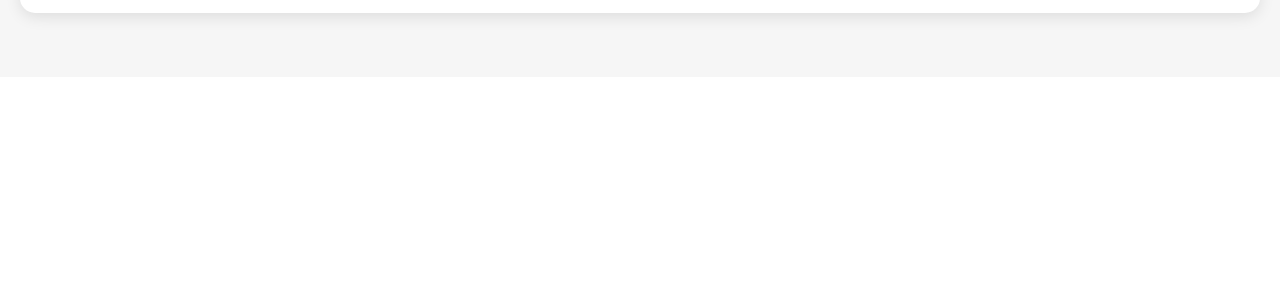
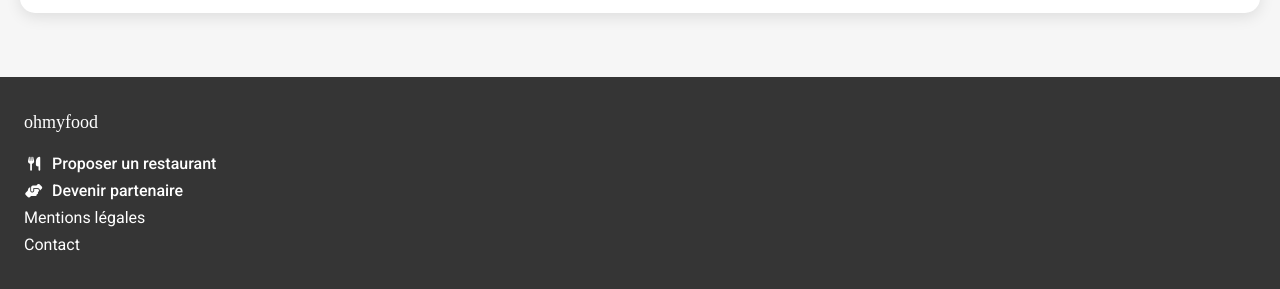
Before and after one commit to sensologica/ocjsr_p03, a website: page index.html in a window 1280 px wide. Shown: the part 1575-1864 px from the top of the page. Before the commit the page ends 1652 px from the top, so only its background shows below. Drawn offline with Linux system fonts and the light colour scheme; a web font is replaced by a local one.

Commit message:
Build 'footer'

```diff
--- a/index.html
+++ b/index.html
@@ -79,5 +79,14 @@
         </article>
       </section>
     </main>
+    <footer>
+      <div class="footer-logo">ohmyfood</div>
+      <ul class="footer-links">
+        <li class="footer-links__emphasis"><a href="#"><i class="fa-solid fa-utensils"></i>Proposer un restaurant</a></li>
+        <li class="footer-links__emphasis"><a href="#"><i class="fa-solid fa-handshake-angle"></i>Devenir partenaire</a></li>
+        <li><a href="#">Mentions légales</a></li>
+        <li><a href="#">Contact</a></li>
+      </ul>
+    </footer>
   </body>
 </html>
--- a/sass/layout/_footer.scss
+++ b/sass/layout/_footer.scss
@@ -0,0 +1,32 @@
+footer {
+  background-color: $gray-dark;
+  padding: 35px 24px;
+}
+
+.footer-logo {
+  font-family: "Shrikhand";
+  font-size: 1.125rem; /* 18px */
+  color: white;
+  margin-bottom: 21px;
+}
+
+.footer-links {
+  display: flex;
+  flex-direction: column;
+  gap: 8px;
+
+  &__emphasis {
+    font-weight: 500; /* Medium */
+  }
+
+  a {
+    color: #FFFFFF;
+
+    > i {
+      width: 20px;
+      font-size: 14px;
+      text-align: center;
+      margin-right: 8px;
+    }
+  }
+}
```
Also changed, not shown: public/css/style.css, 1 other file.
